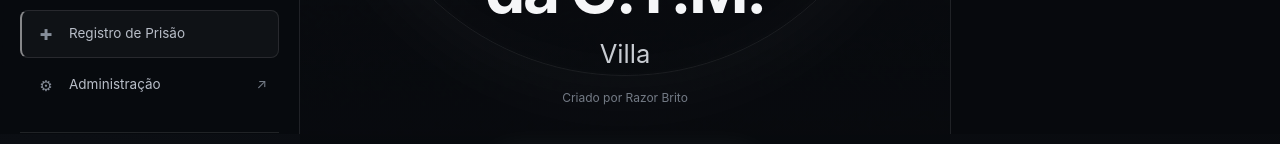
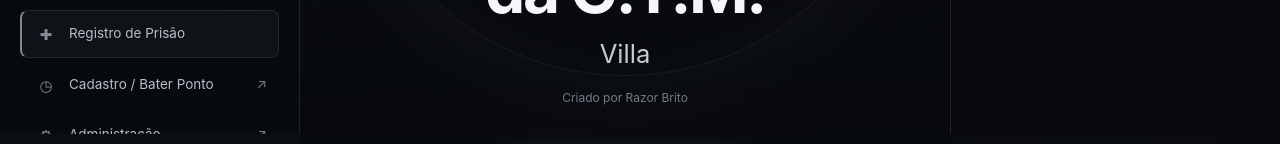
Before and after one commit to marlomscsrs-byte/GTM, a plain HTML site: page index.html in a window 1280 px wide. Shown: the part 666-810 px from the top of the page. Drawn offline with Linux system fonts and the light colour scheme; no server answers.

Commit message:
Add files via upload

```diff
--- a/index.html
+++ b/index.html
@@ -36,6 +36,7 @@
       <div class="portal-menu-divider" aria-hidden="true"></div>
       <p class="nav-label">Operacional</p>
       <button class="portal-nav-link featured" type="button" data-view="registro"><span>✚</span> Registro de Prisão</button>
+      <a class="portal-nav-link" href="https://script.google.com/macros/s/AKfycbxyLa4TCEOF1JLC8nQ5jDp_NDXDKTUoj0i4-HtQHzMqLjIwqjTYhqM7BOVGclocFMpb/exec?pagina=acesso" target="_blank" rel="noopener noreferrer"><span>◷</span> Cadastro / Bater Ponto <b>↗</b></a>
       <a class="portal-nav-link admin-portal-link" href="https://script.google.com/macros/s/AKfycbxyLa4TCEOF1JLC8nQ5jDp_NDXDKTUoj0i4-HtQHzMqLjIwqjTYhqM7BOVGclocFMpb/exec?pagina=admin" target="_blank" rel="noopener noreferrer"><span>⚙</span> Administração <b>↗</b></a>
     </nav>
 
```
